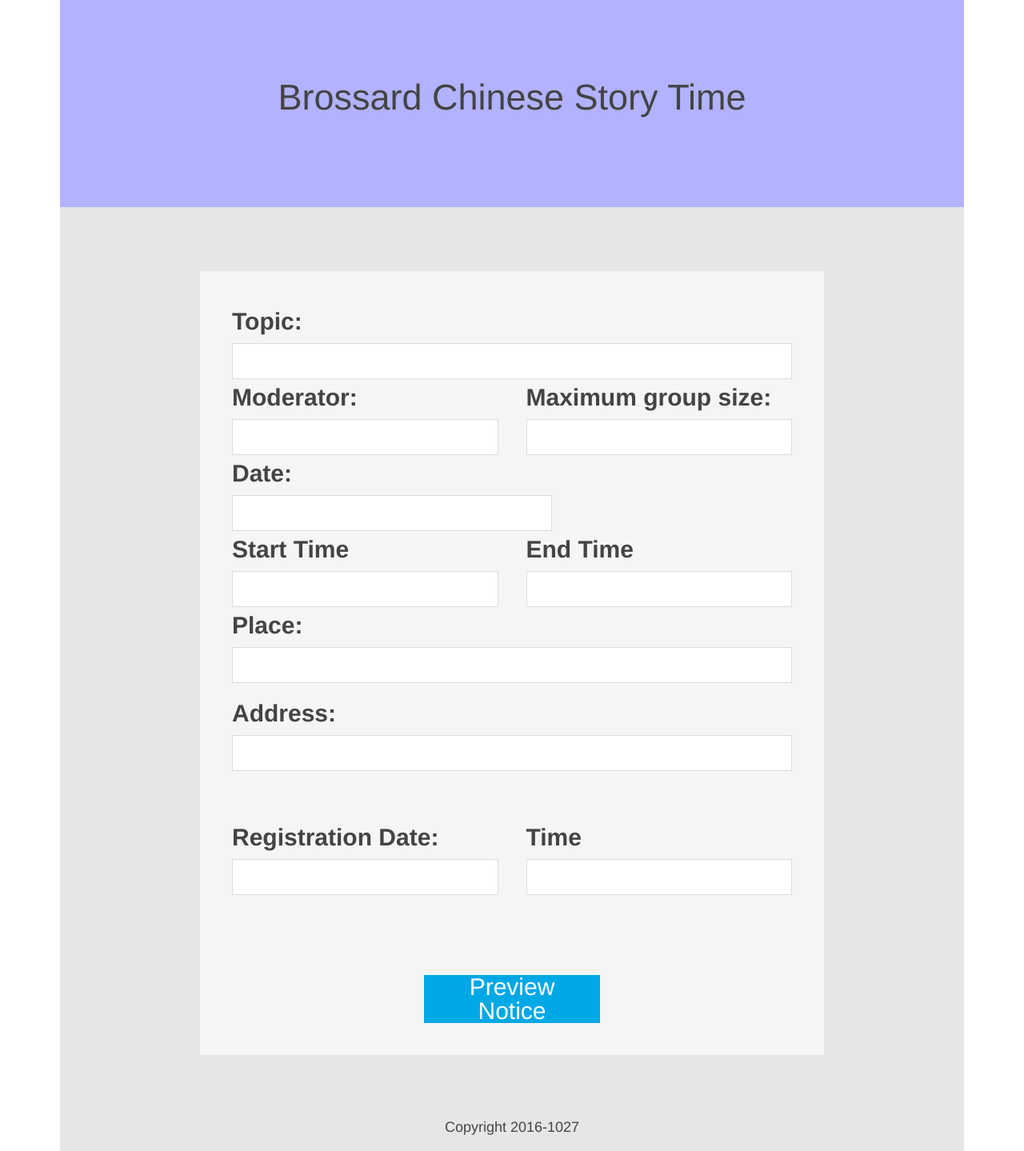
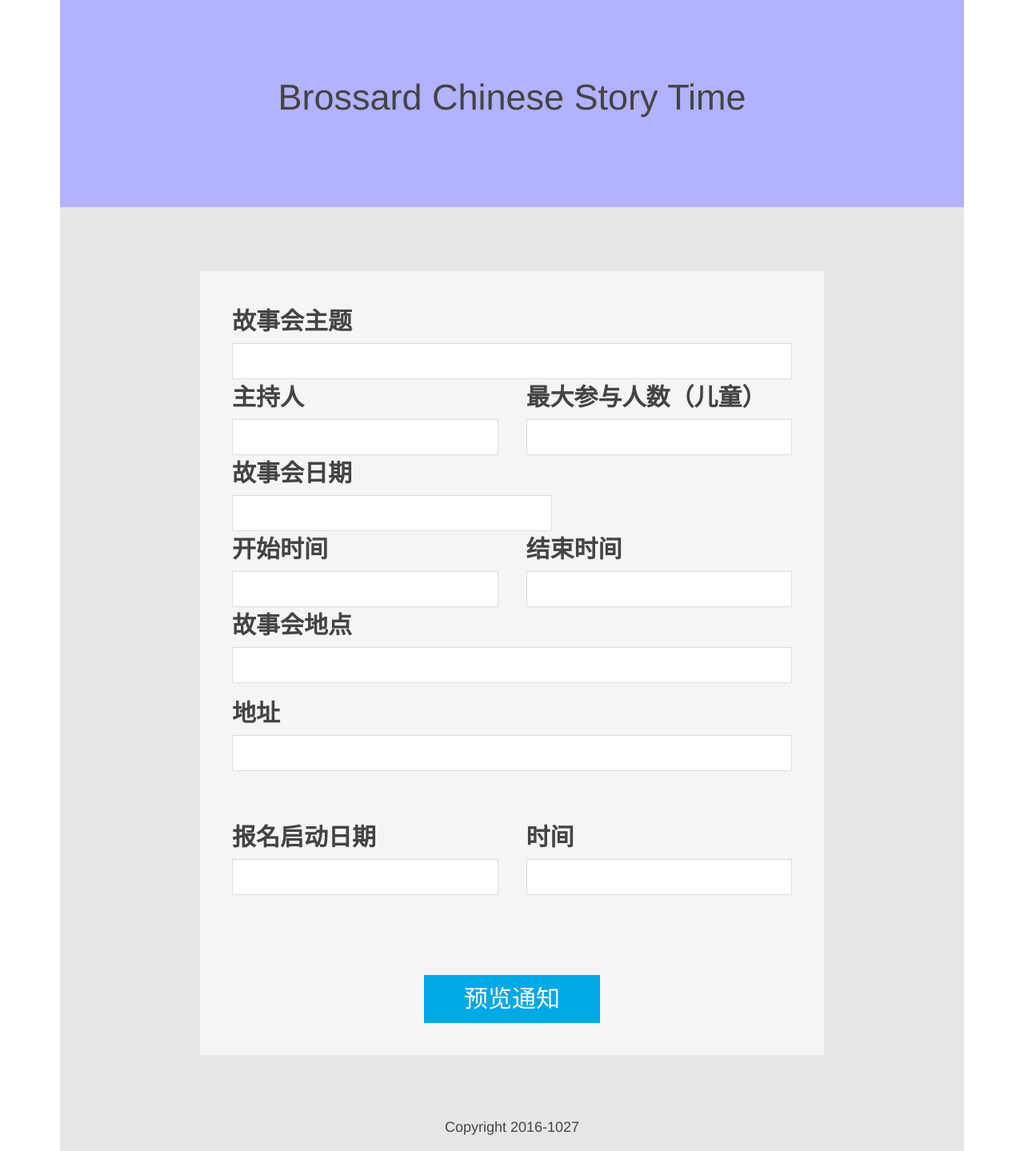
Before and after one commit to tawaye/bsdcnstory, a Django app: template templates/createnotice.html in a window 1280 px wide. Shown: the part 16-1455 px from the top of the page at 80% size. Run offline with Django 3.2, Linux system fonts and the light colour scheme; the template is opened without the code that fills it, so the values that code supplies are empty.

Commit message:
Update createnotice.html

```diff
--- a/templates/createnotice.html
+++ b/templates/createnotice.html
@@ -6,71 +6,71 @@
 	<form class="uk-form uk-form-stacked" method="post" action="" style="font-size: 30px; line-height: 150%">
 		{% csrf_token %}
 		<div class="uk-form-row">
-			<label class="uk-form-label">Topic:</label>
+			<label class="uk-form-label">故事会主题</label>
 			<input name="gathering_topic" type="text" size="52" maxlength="40" value="{{ gathering_topic }}" required style="height: 45px; line-height: 150%;">
 		</div>
 
 		<div class="uk-grid">
 			<div class="uk-width-1-2">
 				<div class="uk-form-row">
-					<label class="uk-form-label">Moderator:</label>
+					<label class="uk-form-label">主持人</label>
 					<input name="gathering_moderator" type="text" value="{{ gathering_moderator }}" style="height: 45px; line-height: 150%;">
 				</div>
 			</div>
 			<div class="uk-width-1-2">
 				<div class="uk-form-row">
-					<label class="uk-form-label">Maximum group size:</label>
+					<label class="uk-form-label">最大参与人数（儿童）</label>
 					<input name="max_groupsize" type="text" value="{{ max_groupsize }}" required style="height: 45px; line-height: 150%;">
 				</div>
 			</div>
 		</div>
 
 		<div class="uk-form-row">
-			<label class="uk-form-label">Date:</label>
+			<label class="uk-form-label">故事会日期</label>
 			<input name="gathering_date" type="text" value="{{ gathering_date }}" data-uk-datepicker="{format:'YYYY-MM-DD'}" required style="height: 45px; line-height: 150%;">
 		</div>
 
 		<div class="uk-grid">
 			<div class="uk-width-1-2">
 				<div class="uk-form-row">
-					<label class="uk-form-label">Start Time</label>
+					<label class="uk-form-label">开始时间</label>
 					<input name="gathering_starttime" type="text" value="{{ gathering_starttime }}" data-uk-timepicker="{format:'12h'}" required style="height: 45px; line-height: 150%;">
 				</div>
 			</div>
 			<div class="uk-width-1-2">
 				<div class="uk-form-row">
-					<label class="uk-form-label">End Time</label>
+					<label class="uk-form-label">结束时间</label>
 					<input name="gathering_endtime" type="text" value="{{ gathering_endtime }}" data-uk-timepicker="{format:'12h'}" required style="height: 45px; line-height: 150%;">
 				</div>
 			</div>
 		</div>
 
 		<div class="uk-form-row">
-			<label class="uk-form-label">Place:</label>
+			<label class="uk-form-label">故事会地点</label>
 			<input name="gathering_place" type="text" size="52" maxlength="50" value="{{ gathering_place }}" style="height: 45px; line-height: 150%;">
 		</div>
 		<div class="uk-form-row">
-			<label class="uk-form-label">Address:</label>
+			<label class="uk-form-label">地址</label>
 			<input name="gathering_address" type="text" size="52" maxlength="50" value="{{ gathering_address }}" style="height: 45px; line-height: 150%;">
 		</div>
 
 		<div class="uk-grid">
 			<div class="uk-width-1-2">
 				<div class="uk-form-row" style="padding-top: 60px;">
-					<label class="uk-form-label">Registration Date:</label>
+					<label class="uk-form-label">报名启动日期</label>
 					<input name="registration_date" type="text" value="{{ registration_date }}" data-uk-datepicker="{format:'YYYY-MM-DD'}" required style="height: 45px; line-height: 150%;">
 				</div>
 			</div>
 			<div class="uk-width-1-2">
 				<div class="uk-form-row" style="padding-top: 60px;">
-					<label class="uk-form-label">Time</label>
+					<label class="uk-form-label">时间</label>
 					<input name="registration_time" type="text" value="{{ registration_time }}" data-uk-timepicker="{format:'12h'}" required style="height: 45px; line-height: 150%;">
 				</div>
 			</div>
 		</div>
 
 		<div class="uk-form-row uk-text-center" style="padding-top: 100px">
-			<button name="previewnotice" class="uk-button uk-button-primary" style="width: 220px; height: 60px; font-size: 30px;">Preview Notice</button>
+			<button name="previewnotice" class="uk-button uk-button-primary" style="width: 220px; height: 60px; font-size: 30px;">预览通知</button>
 		</div>
 
 
```
